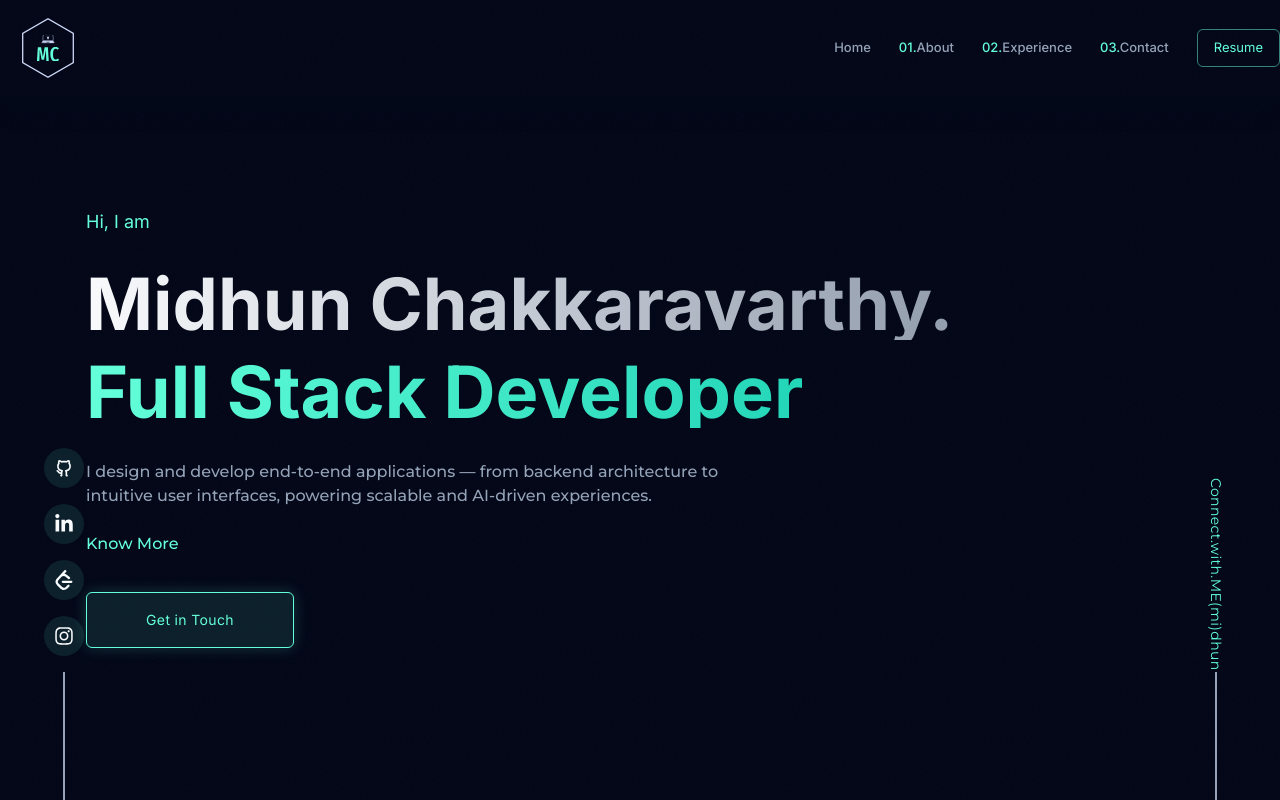
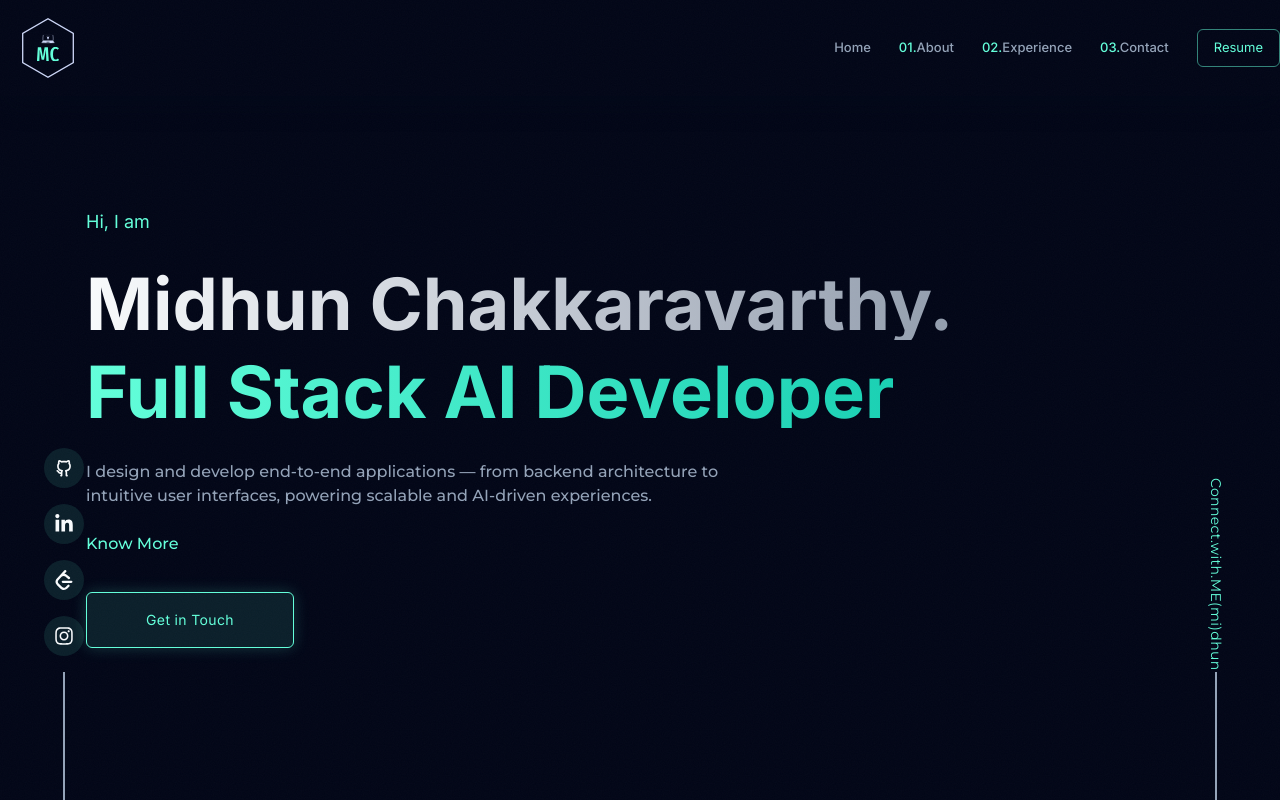
Before and after one commit to Midhun-live/Personal-portfolio, a Next.js app: page / in a window 1280 px wide. Built offline with nearby package versions, Linux system fonts and the light colour scheme.

Commit message:
editted about

```diff
--- a/components/About.tsx
+++ b/components/About.tsx
@@ -86,7 +86,7 @@ const About = () => {
               Midhun Chakkaravarthy K
             </h3>
             <p className="text-xs text-textGreen font-semibold tracking-widest text-center uppercase mt-1">
-              Full Stack Developer
+              Full Stack AI Developer
             </p>
             <p className="text-xs text-center text-textDark mt-3 italic font-medium px-2">
               Coimbatore Institute of Technology Alumni
@@ -114,13 +114,14 @@ const About = () => {
             </h4>
             <div className="text-sm text-textDark space-y-2 leading-relaxed font-medium">
               <p>
-                I am a full-stack developer passionate about creating smooth, efficient, and
-                visually engaging web applications. I thrive on solving complex backend challenges
-                and translating them into intuitive user interfaces that people love to use.
+                I am a Full Stack AI Developer passionate about creating smooth, efficient, and
+                visually engaging applications powered by intelligent systems. I thrive on architecting
+                voice AI agents, integrating LLMs/RAG workflows, solving complex backend challenges,
+                and translating them into intuitive user interfaces.
               </p>
               <p>
-                When I&apos;m not at my desk coding, I enjoy exploring the outdoors, analyzing my next move
-                in a game of chess, or learning new instruments like the flute.
+                When I&apos;m not building AI solutions or coding at my desk, I enjoy exploring the outdoors,
+                analyzing my next move in a game of chess, or learning new instruments like the flute.
               </p>
             </div>
           </div>
--- a/components/Banner.tsx
+++ b/components/Banner.tsx
@@ -35,7 +35,7 @@ const Banner = ({ sendEmail }: props) => {
         <motion.span
           className="text-accent-gradient mt-2 lgl:mt-4"
         >
-          Full Stack Developer
+          Full Stack AI Developer
         </motion.span>
       </motion.h1>
       <motion.p
```
